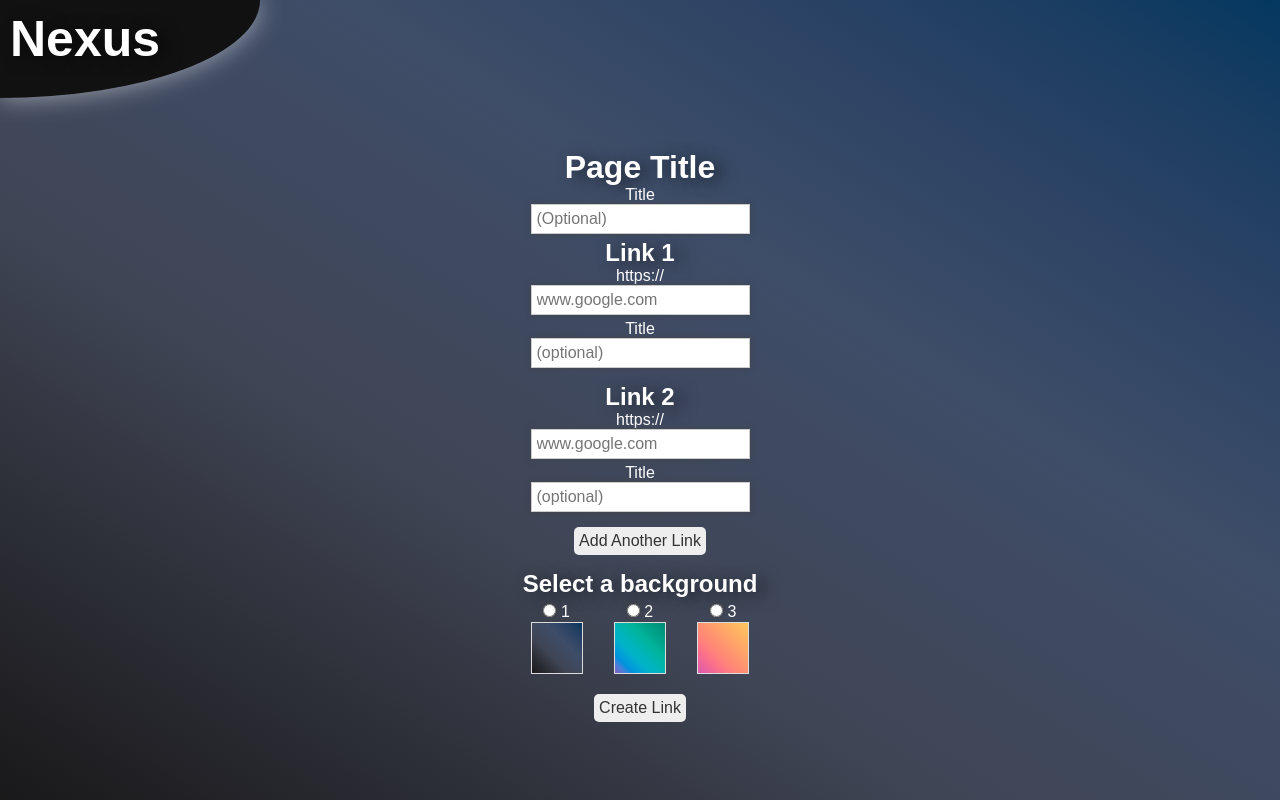
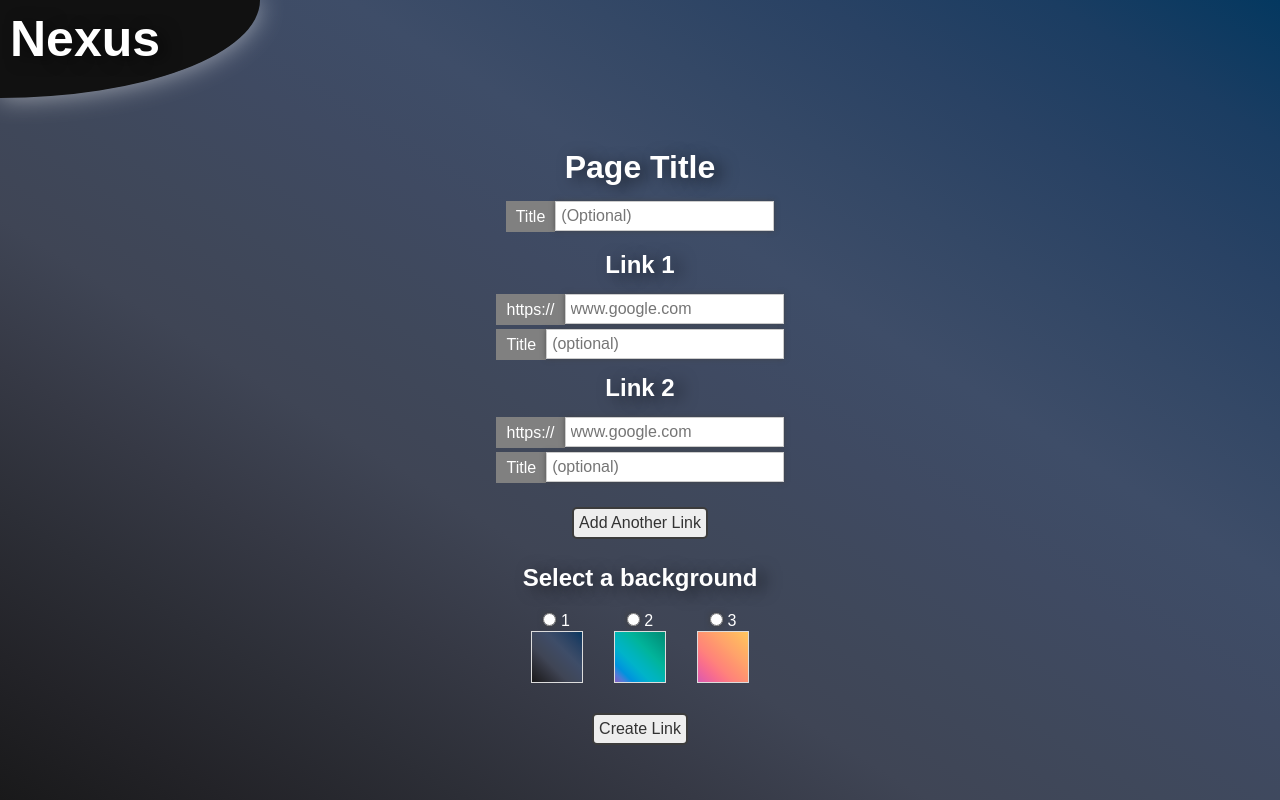
Before and after one commit to PhilippeRoemer/Nexus, a React (Create React App) app: page / in a window 1280 px wide. Built offline with nearby package versions, Linux system fonts and the light colour scheme.

Commit message:
App styling updated

```diff
--- a/src/App.css
+++ b/src/App.css
@@ -62,6 +62,7 @@ input:focus {
 }
 
 .titleContainer {
+    margin-bottom: 15px;
 }
 
 .removeLinkButton {
@@ -83,10 +84,15 @@ input:focus {
     padding: 5px;
     color: #333;
     border-radius: 5px;
+    margin: 10px;
+    border-style: solid;
+    border-width: 2px;
+    border-color: #3c3c3c;
 }
 
 .button:hover {
     cursor: pointer;
+    border-color: #c6c6c6;
 }
 
 .backgroundTitle {
@@ -156,12 +162,96 @@ input:focus {
 
 .generatedURLContainer a:link {
     color: #ddd;
+    text-decoration: underline;
 }
 
 .generatedURLContainer a:visited {
     color: #ddd;
+    text-decoration: underline;
 }
 
 .generatedURL {
     margin-top: 10px;
+    margin-bottom: 10px;
 }
+
+.linkInputContainer {
+    display: flex;
+}
+
+.titleInputContainer {
+    display: flex;
+}
+
+.titleInput {
+    width: 100%;
+}
+
+.prependInput {
+    background-color: grey;
+    height: 31px;
+    display: flex;
+    align-items: center;
+    padding-right: 10px;
+    padding-left: 10px;
+}
+
+.selectedBackground {
+    display: flex;
+    justify-content: center;
+}
+
+.generatedItemInfo p,
+h2 {
+    margin-bottom: 15px;
+}
+
+.copyLinkButton {
+    text-decoration: underline;
+}
+
+.copyLinkButton:hover {
+    cursor: pointer;
+}
+
+.tooltip {
+    position: relative;
+    display: inline-block;
+}
+
+.tooltip .tooltiptext {
+    visibility: hidden;
+    width: 140px;
+    background-color: #555;
+    color: #fff;
+    text-align: center;
+    border-radius: 6px;
+    padding: 5px;
+    position: absolute;
+    z-index: 1;
+    bottom: 150%;
+    left: 50%;
+    margin-left: -75px;
+    opacity: 0;
+    transition: opacity 0.3s;
+}
+
+.tooltip .tooltiptext::after {
+    content: "";
+    position: absolute;
+    top: 100%;
+    left: 50%;
+    margin-left: -5px;
+    border-width: 5px;
+    border-style: solid;
+    border-color: #555 transparent transparent transparent;
+}
+
+.tooltip:hover .tooltiptext {
+    visibility: visible;
+    opacity: 1;
+}
+
+.pageTitle {
+    margin-bottom: 15px;
+}
--- a/src/Pages/Home.js
+++ b/src/Pages/Home.js
@@ -70,7 +70,7 @@ function Home() {
                 {linkGenerated === false ? (
                     <>
                         <div className="titleContainer">
-                            <h1>Page Title</h1>
+                            <h1 className="pageTitle">Page Title</h1>
                             <div className="titleInputContainer">
                                 <div className="prependInput">
                                     <span>Title</span>
@@ -141,7 +141,7 @@ function Home() {
                     </>
                 ) : (
                     <div className="generatedItemInfo">
-                        <h1>{pageTitle}</h1>
+                        <h1 className="pageTitle">{pageTitle}</h1>
                         {linkList.map((link, index) => (
                             <div key={index}>
                                 <h2>Link {index + 1}</h2>
```
